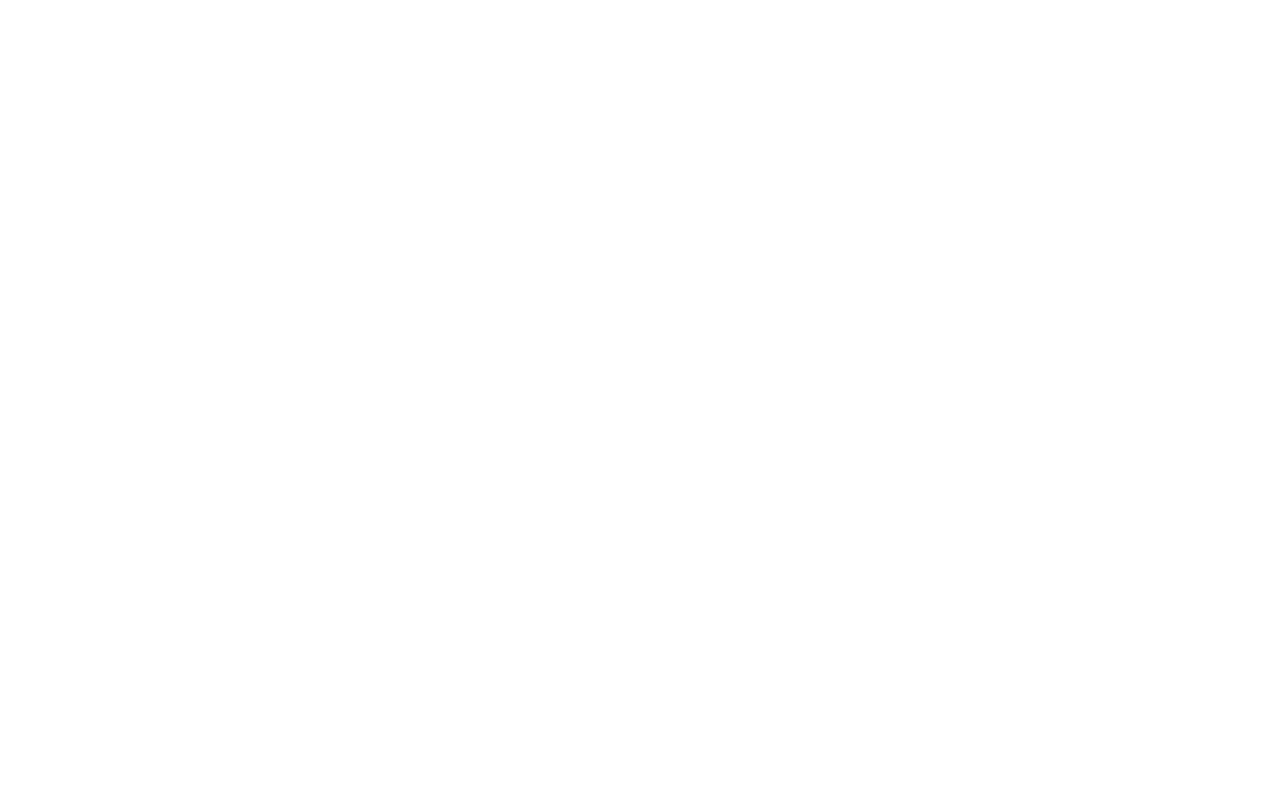
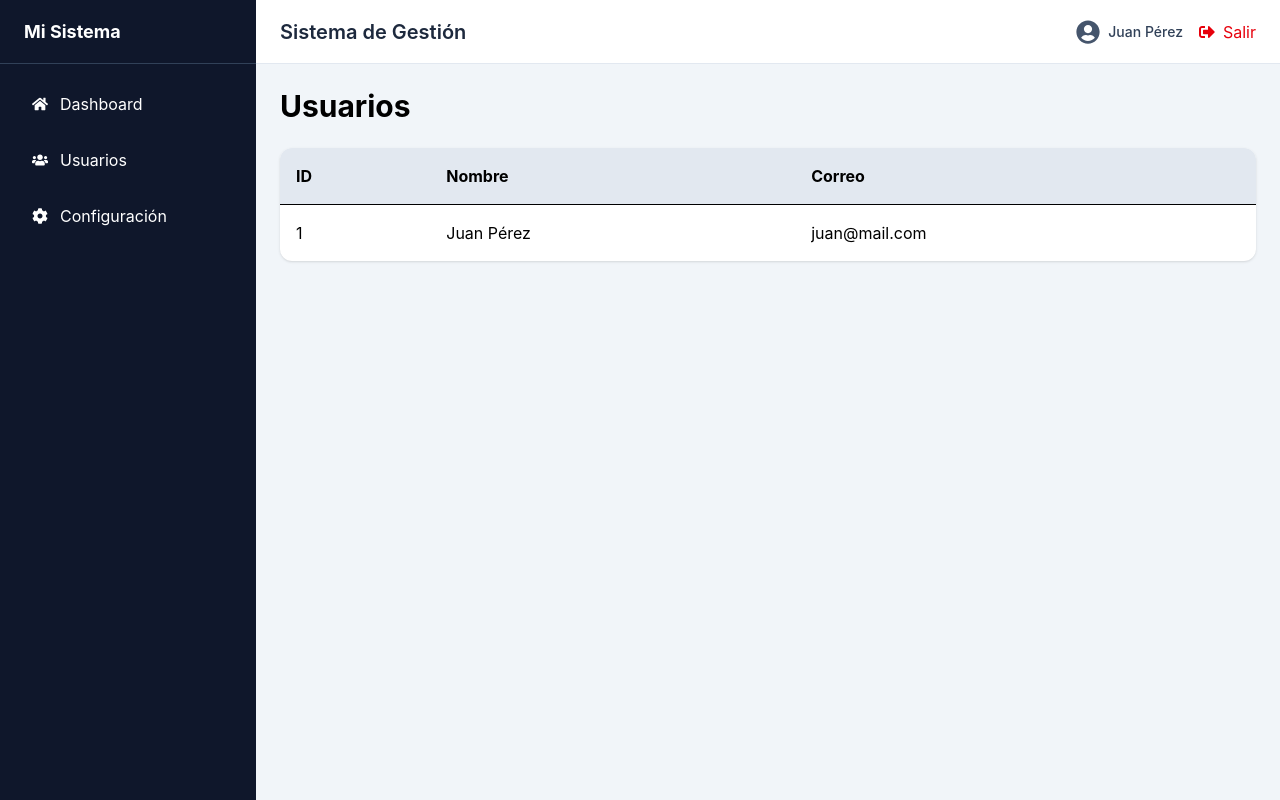
Before and after one commit to R-alber-H/Cyber-admin, a React (Vite) app: page /usuarios in a window 1280 px wide. Before the commit this address had no page. Built offline with nearby package versions, Linux system fonts and the light colour scheme.

Commit message:
agregando paginas dashboard y usuarios

```diff
--- a/src/layouts/MainLayout.jsx
+++ b/src/layouts/MainLayout.jsx
@@ -1,6 +1,6 @@
 import { Outlet } from "react-router-dom";
-import Header from "../components/Header";
-import Sidebar from "../components/sidebar";
+import Header from "../components/layout/Header";
+import Sidebar from "../components/layout/Siderbar";
 
 export default function MainLayout() {
   return (
--- /dev/null
+++ b/src/pages/Dashboard.jsx
@@ -0,0 +1,13 @@
+export default function Dashboard() {
+  return (
+    <div>
+      <h1 className="text-3xl font-bold mb-6">
+        Dashboard
+      </h1>
+
+      <div className="bg-white rounded-xl shadow p-6">
+        Bienvenido al sistema
+      </div>
+    </div>
+  );
+}
--- /dev/null
+++ b/src/pages/Usuarios.jsx
@@ -0,0 +1,29 @@
+export default function Usuarios() {
+  return (
+    <div>
+      <h1 className="text-3xl font-bold mb-6">
+        Usuarios
+      </h1>
+
+      <div className="bg-white rounded-xl shadow overflow-hidden">
+        <table className="w-full">
+          <thead className="bg-slate-200">
+            <tr>
+              <th className="p-4 text-left">ID</th>
+              <th className="p-4 text-left">Nombre</th>
+              <th className="p-4 text-left">Correo</th>
+            </tr>
+          </thead>
+
+          <tbody>
+            <tr className="border-t">
+              <td className="p-4">1</td>
+              <td className="p-4">Juan Pérez</td>
+              <td className="p-4">juan@mail.com</td>
+            </tr>
+          </tbody>
+        </table>
+      </div>
+    </div>
+  );
+}
--- a/src/routers/routers.jsx
+++ b/src/routers/routers.jsx
@@ -1,10 +1,17 @@
 import { Route, Routes } from "react-router-dom";
 import Login from "../pages/Login";
+import MainLayout from "../layouts/MainLayout";
+import Dashboard from "../pages/Dashboard";
+import Usuarios from "../pages/Usuarios";
 
 export default function AppRouters(){
     return(
         <Routes>
             <Route path="/" element={<Login/>}></Route>
+            <Route element={<MainLayout/>}>
+          <Route path="/dashboard" element={<Dashboard/>} />
+          <Route path="/usuarios" element={<Usuarios/>} />
+        </Route>
         </Routes>
     )
 }
```
Also changed, not shown: src/components/layout/Header.jsx (renamed from src/components/Header.jsx), src/components/layout/Siderbar.jsx (renamed from src/components/Siderbar.jsx).
